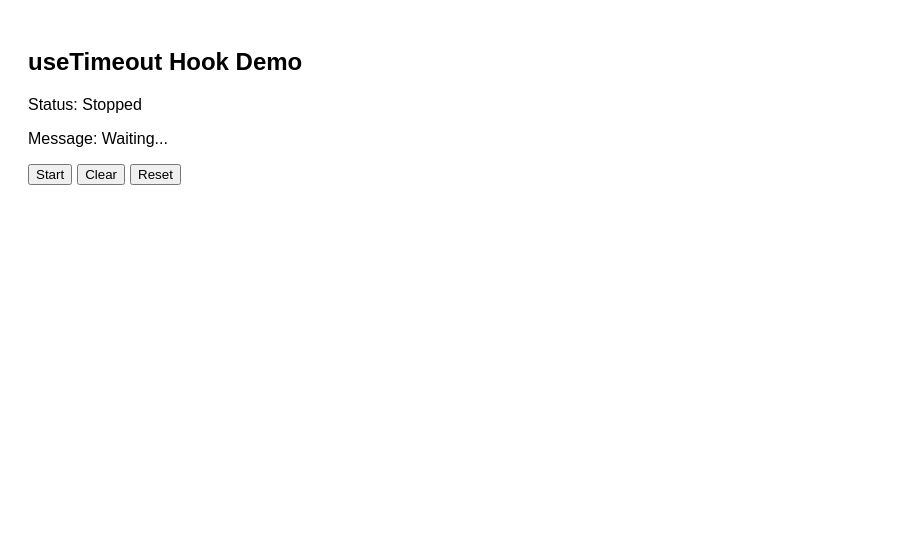
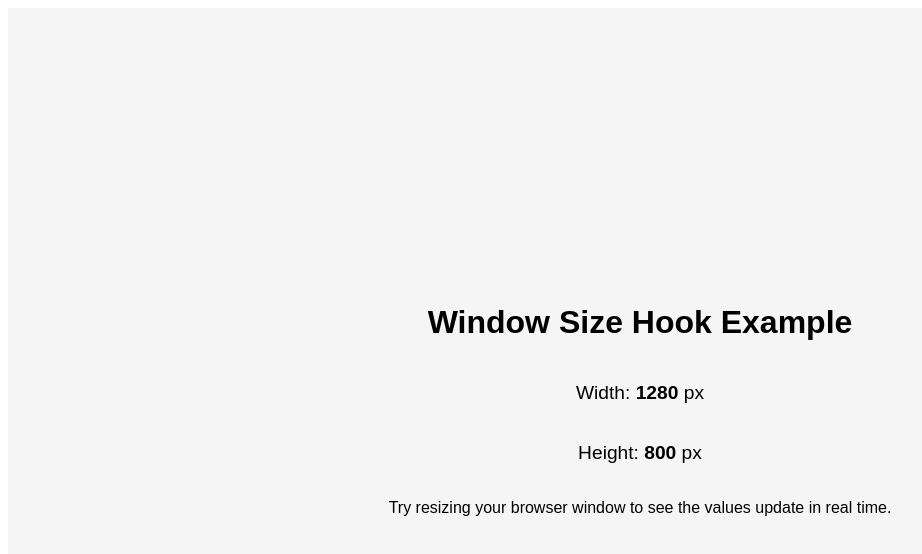
Before and after one commit to Passenger108/react-hooks-wallet, a React (Vite) app: page / in a window 1280 px wide. Shown: the top 554 px of the page, without its empty margins (0-922 px from the left). Built offline with nearby package versions, Linux system fonts and the light colour scheme.

Commit message:
added useWindowSize hook

```diff
--- /dev/null
+++ b/src/hooks/useWindowSize/Example.jsx
@@ -0,0 +1,29 @@
+import React from "react";
+import useWindowSize from "./useWindowSize";
+
+export default function WindowSizeExample() {
+  const { width, height } = useWindowSize();
+
+  return (
+    <div
+      style={{
+        minHeight: "100vh",
+        background: "#f5f5f5",
+        display: "flex",
+        flexDirection: "column",
+        alignItems: "center",
+        justifyContent: "center",
+        fontFamily: "sans-serif",
+      }}
+    >
+      <h1>Window Size Hook Example</h1>
+      <p style={{ fontSize: "1.2rem" }}>
+        Width: <strong>{width ?? "unknown"}</strong> px
+      </p>
+      <p style={{ fontSize: "1.2rem" }}>
+        Height: <strong>{height ?? "unknown"}</strong> px
+      </p>
+      <p>Try resizing your browser window to see the values update in real time.</p>
+    </div>
+  );
+}
--- /dev/null
+++ b/src/hooks/useWindowSize/useWindowSize.js
@@ -0,0 +1,30 @@
+import { useState, useEffect } from "react";
+
+export default function useWindowSize() {
+  const [size, setSize] = useState({
+    width: undefined,
+    height: undefined
+  });
+
+  useEffect(() => {
+    if (typeof window === "undefined") return;
+
+    const handler = () => {
+      setSize({
+        width: window.innerWidth,
+        height: window.innerHeight
+      });
+    };
+
+    handler();
+
+    window.addEventListener("resize", handler);
+
+
+    return () => {
+      window.removeEventListener("resize", handler);
+    };
+  }, []);
+
+  return size;
+}
--- a/src/main.jsx
+++ b/src/main.jsx
@@ -1,11 +1,11 @@
 import React from 'react'
 import {createRoot} from 'react-dom/client'
-import TimeoutExample from './hooks/useTimeout/TimeoutExample' ;
+import Example from './hooks/useWindowSize/Example' ;
 
 
 // Temporary dev playground
 const App = () => {
-  return <TimeoutExample/>
+  return <Example/>
 }
 
 createRoot(document.getElementById('root'))
```
Also changed, not shown: src/hooks/useWindowSize/README.md (added).
